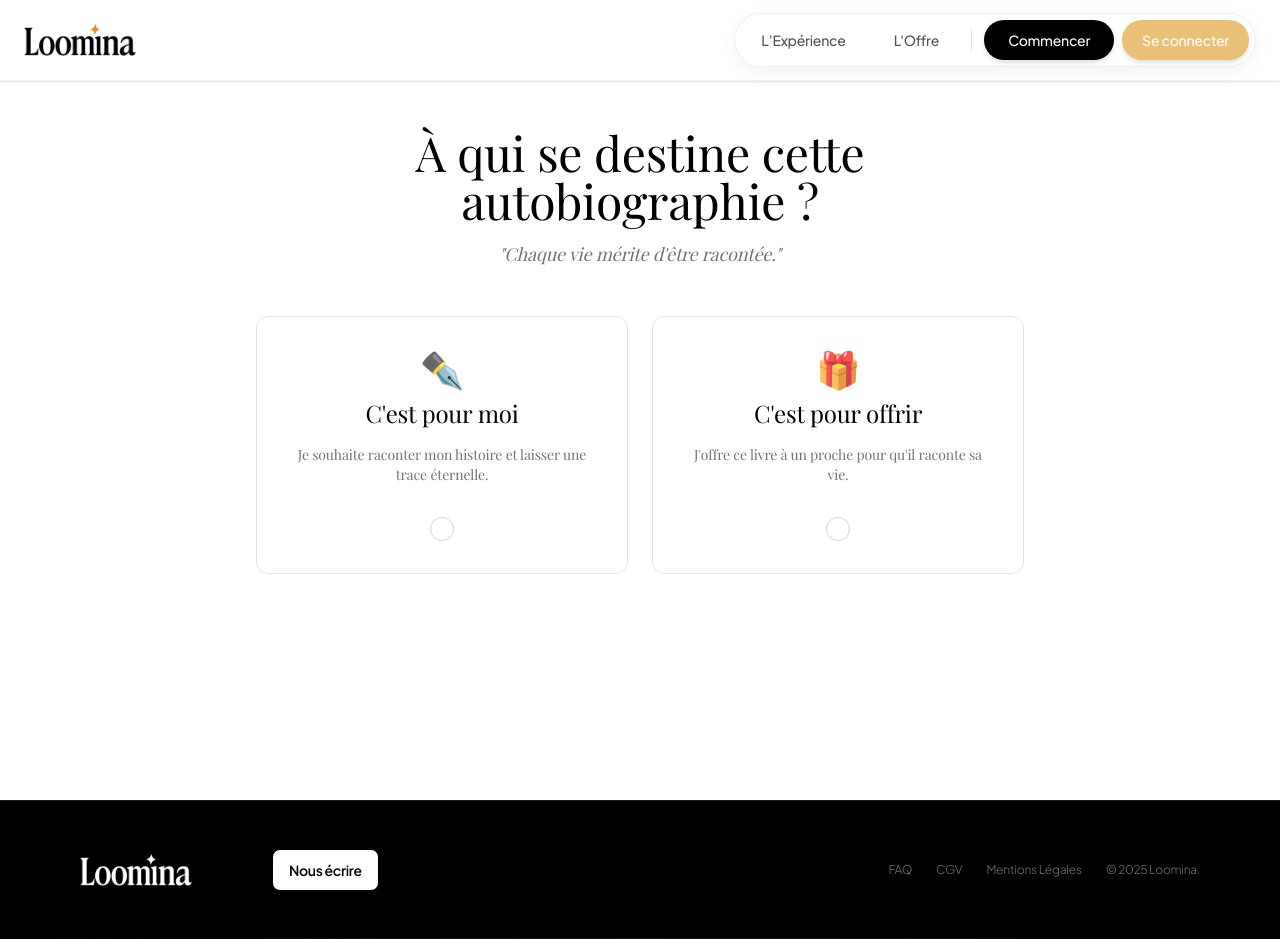
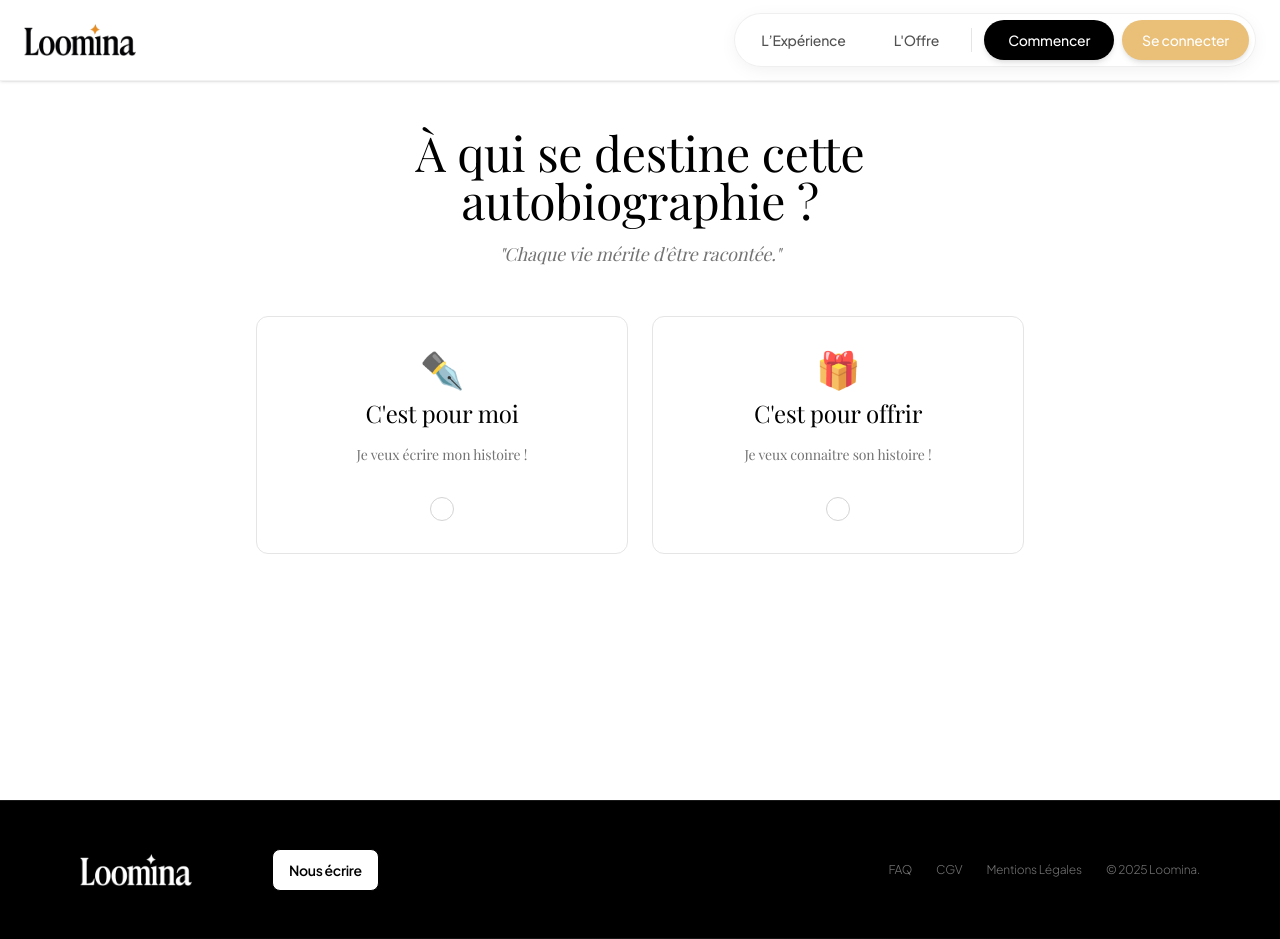
Before and after one commit to solalchetrit/loomina, a Next.js app: page /order in a window 1280 px wide. Built offline with nearby package versions, Linux system fonts and the light colour scheme; a web font is replaced by a local one.

Commit message:
Update Order page button descriptions

```diff
--- a/app/order/page.tsx
+++ b/app/order/page.tsx
@@ -94,7 +94,7 @@ export default function OrderPage() {
                         <div className="text-4xl mb-2 opacity-80 group-hover:scale-110 transition-transform duration-300">✒️</div>
                         <h3 className="text-2xl font-serif text-black">C'est pour moi</h3>
                         <p className="text-sm text-neutral-500 font-sans">
-                            Je souhaite raconter mon histoire et laisser une trace éternelle.
+                            Je veux écrire mon histoire !
                         </p>
 
                         {/* Checkmark indicator */}
@@ -120,7 +120,7 @@ export default function OrderPage() {
                         <div className="text-4xl mb-2 opacity-80 group-hover:scale-110 transition-transform duration-300">🎁</div>
                         <h3 className="text-2xl font-serif text-black">C'est pour offrir</h3>
                         <p className="text-sm text-neutral-500 font-sans">
-                            J'offre ce livre à un proche pour qu'il raconte sa vie.
+                            Je veux connaitre son histoire !
                         </p>
 
                         {/* Checkmark indicator */}
```
